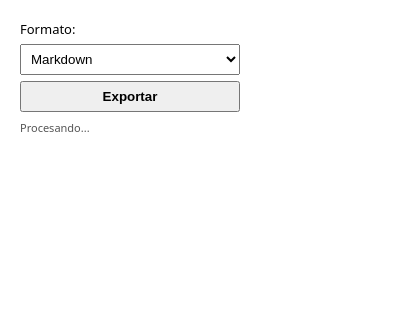
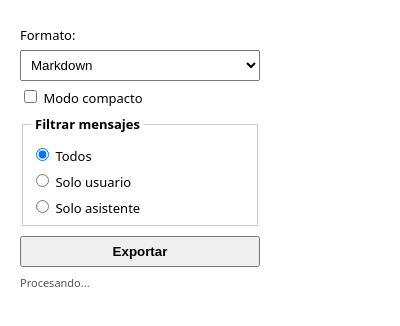
Before and after one commit to GuillermoCochrane/chat-exporter, a browser extension: page src/interfaces/extension/popup.html in a window 400 px wide. Both pictures are taken after a click on the button "Exportar". Drawn offline with Linux system fonts and the light colour scheme.

Commit message:
feat(extension): agregar modo compacto y filtro por rol al popup

```diff
--- /dev/null
+++ b/src/interfaces/extension/popup.css
@@ -0,0 +1,42 @@
+body {
+  width: 240px;
+  padding: 12px;
+  font-family: system-ui, sans-serif;
+  font-size: 13px;
+}
+
+label {
+  display: block;
+  margin: 6px 0 2px;
+}
+
+select, button {
+  width: 100%;
+  padding: 6px;
+  margin-top: 4px;
+  box-sizing: border-box;
+}
+
+button {
+  cursor: pointer;
+  font-weight: bold;
+  margin-top: 10px;
+}
+
+fieldset {
+  margin-top: 8px;
+  border: 1px solid #ccc;
+  padding: 6px 8px;
+}
+
+legend {
+  font-weight: bold;
+  padding: 0 4px;
+}
+
+#status {
+  margin-top: 8px;
+  font-size: 11px;
+  color: #555;
+  min-height: 14px;
+}
--- a/src/interfaces/extension/popup.html
+++ b/src/interfaces/extension/popup.html
@@ -3,30 +3,7 @@
 <head>
   <meta charset="UTF-8">
   <title>AI Chat Exporter</title>
-  <style>
-    body {
-      width: 220px;
-      padding: 12px;
-      font-family: system-ui, sans-serif;
-      font-size: 13px;
-    }
-    select, button {
-      width: 100%;
-      padding: 6px;
-      margin-top: 6px;
-      box-sizing: border-box;
-    }
-    button {
-      cursor: pointer;
-      font-weight: bold;
-    }
-    #status {
-      margin-top: 8px;
-      font-size: 11px;
-      color: #555;
-      min-height: 14px;
-    }
-  </style>
+  <link rel="stylesheet" href="popup.css">
 </head>
 <body>
   <label for="format">Formato:</label>
@@ -35,8 +12,22 @@
     <option value="json">JSON</option>
   </select>
 
+  <!-- Opciones exclusivas de Markdown -->
+  <div id="mdOptions">
+    <label>
+      <input type="checkbox" id="compact"> Modo compacto
+    </label>
+
+    <fieldset>
+      <legend>Filtrar mensajes</legend>
+      <label><input type="radio" name="role" value="all" checked> Todos</label>
+      <label><input type="radio" name="role" value="user"> Solo usuario</label>
+      <label><input type="radio" name="role" value="assistant"> Solo asistente</label>
+    </fieldset>
+  </div>
+
   <button id="exportBtn">Exportar</button>
-  <p id="status"></p>
+  <div id="status"></div>
 
   <script src="popup.js"></script>
 </body>
--- a/src/interfaces/extension/popup.js
+++ b/src/interfaces/extension/popup.js
@@ -1,21 +1,33 @@
 // Controla la interfaz del popup.
 // Envía las opciones elegidas por el usuario al background.
-const $ = (tagName) => document.querySelector(tagName);
+
+const $ = (selector) => document.querySelector(selector);
+
+const $formatSelect = $("#format");
 const $exportBtn = $("#exportBtn");
-const $formatSelect = $("#format");
 const $status = $("#status");
+const $mdOptions = $("#mdOptions");
+const $compactCheck = $("#compact");
+const $roleRadios = document.getElementsByName("role");
 
-const statusDiv = $status;
+// Mostrar / ocultar opciones de Markdown según el formato
+$formatSelect.addEventListener("change", () => {
+  $formatSelect.value === "md" ? $mdOptions.hidden = false : $mdOptions.hidden = true;
+});
 
 $exportBtn.addEventListener("click", () => {
   const format = $formatSelect.value;
+  const compact = $compactCheck.checked;
+  const roleFilter = [...$roleRadios].find(r => r.checked).value;
 
   $status.textContent = "Procesando...";
 
   chrome.runtime.sendMessage(
     {
       type: "EXPORT",
-      format: format,
+      format,
+      compact,
+      roleFilter,
     },
     (response) => {
       if (chrome.runtime.lastError) {
@@ -23,7 +35,7 @@ $exportBtn.addEventListener("click", () => {
         return;
       }
 
-      $status.textContent = `✔️ ${$formatSelect.value.toUpperCase()} exportado con éxito.`;
+      $status.textContent = `✔️ ${format.toUpperCase()} exportado con éxito.`;
     }
   );
 });
```
Also changed, not shown: src/interfaces/extension/background.js (+8 -6 lines).
